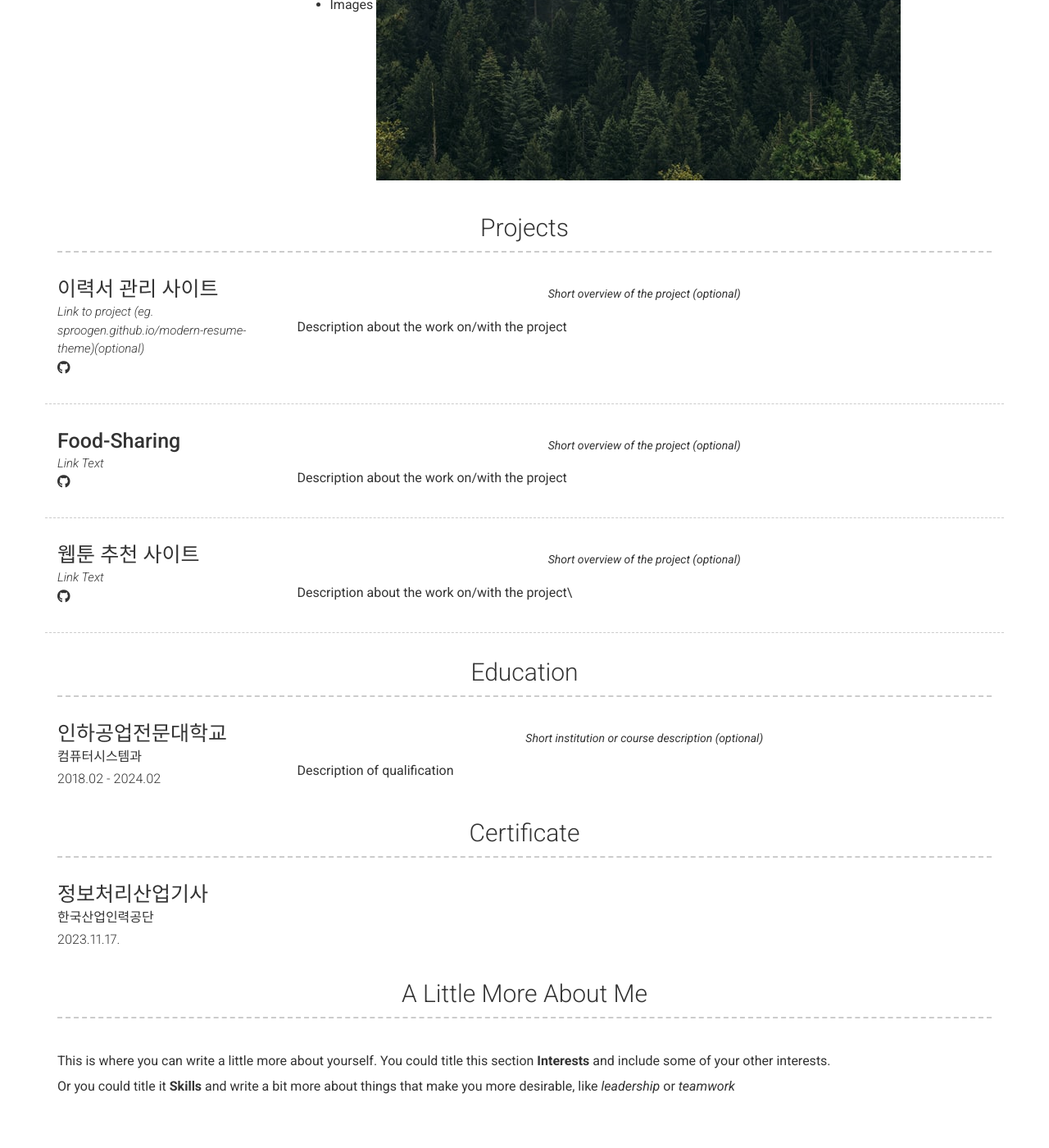
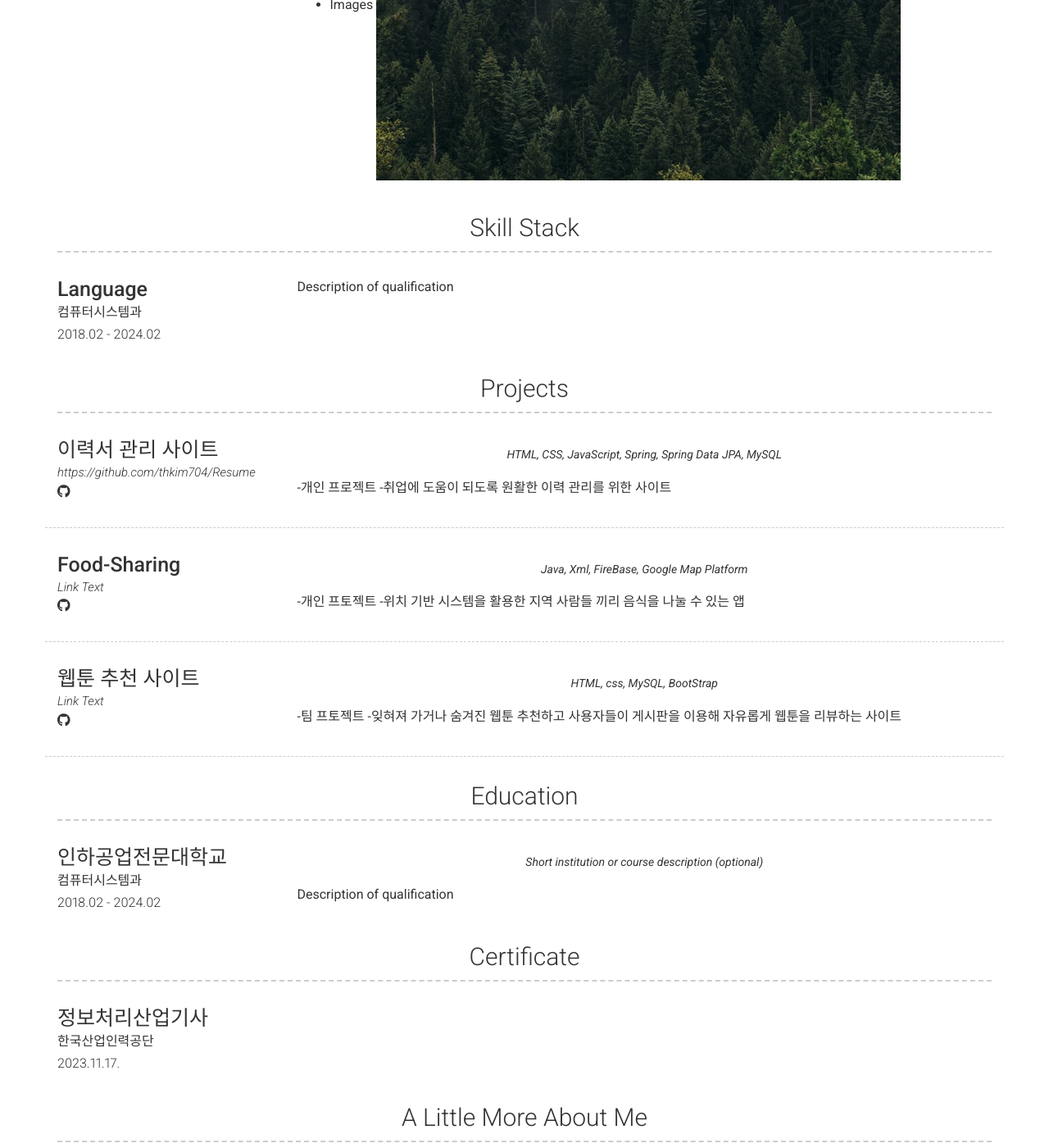
Before and after one commit to thkim704/thkim704.github.io, a Jekyll site: the page built from index.md, in a window 1280 px wide and 1400 px high, scrolled down 695 px. Shown: the whole window at 82% size. Built offline with Jekyll 4.4.1, drawn with Linux system fonts in a browser that asks for light colours; nearby versions of some CDN libraries.

Commit message:
Update _config.yml

```diff
--- a/_config.yml
+++ b/_config.yml
@@ -40,6 +40,15 @@ about_content: | # this will include new lines to allow paragraphs
     - Images ![alt text](/images/landscape-trees.jpg "Trees")
 
 content:
+  - title: Skill Stack
+    layout: list
+    content:
+      - layout: top-left
+        title: Language
+        sub_title: 컴퓨터시스템과
+        caption: 2018.02 - 2024.02
+        description: | # this will include new lines to allow paragraphs
+          Description of qualification
   - title: Projects # Title for the section
     layout: list # Type of content section (list/text)
     content:
@@ -47,15 +56,16 @@ content:
         border: weak  # Value of `weak` will display a weak border below this item. # Any
                       # other value (or no value) means no border will be displayed
         title: 이력서 관리 사이트
-        link: Link to project (eg. sproogen.github.io/modern-resume-theme)(optional)
+        link: https://github.com/thkim704/Resume
         additional_links:
           - title:  Github page for project (eg. sproogen/modern-resume-theme)
             icon: fab fa-github
             url: Link to project (eg. sproogen.github.io/modern-resume-theme)(optional)
         quote: >
-          Short overview of the project (optional)
+          HTML, CSS, JavaScript, Spring, Spring Data JPA, MySQL
         description: | # this will include new lines to allow paragraphs
-          Description about the work on/with the project
+          -개인 프로젝트
+          -취업에 도움이 되도록 원활한 이력 관리를 위한 사이트
       - layout: left
         border: weak  # Value of `weak` will display a weak border below this item. # Any
                       # other value (or no value) means no border will be displayed
@@ -67,9 +77,10 @@ content:
             icon: fab fa-github
             url: Link to project (eg. sproogen.github.io/modern-resume-theme)(optional)
         quote: >
-          Short overview of the project (optional)
+          Java, Xml, FireBase, Google Map Platform
         description: | # this will include new lines to allow paragraphs
-          Description about the work on/with the project
+          -개인 프토젝트
+          -위치 기반 시스템을 활용한 지역 사람들 끼리 음식을 나눌 수 있는 앱
       - layout: left
         border: weak  # Value of `weak` will display a weak border below this item. # Any
                       # other value (or no value) means no border will be displayed
@@ -81,9 +92,10 @@ content:
             icon: fab fa-github
             url: Link to project (eg. sproogen.github.io/modern-resume-theme)(optional)
         quote: >
-          Short overview of the project (optional)
+          HTML, css, MySQL, BootStrap
         description: | # this will include new lines to allow paragraphs
-          Description about the work on/with the project\
+          -팀 프토젝트
+          -잊혀져 가거나 숨겨진 웹툰 추천하고 사용자들이 게시판을 이용해 자유롭게 웹툰을 리뷰하는 사이트
   - title: Education
     layout: list
     content:
```
